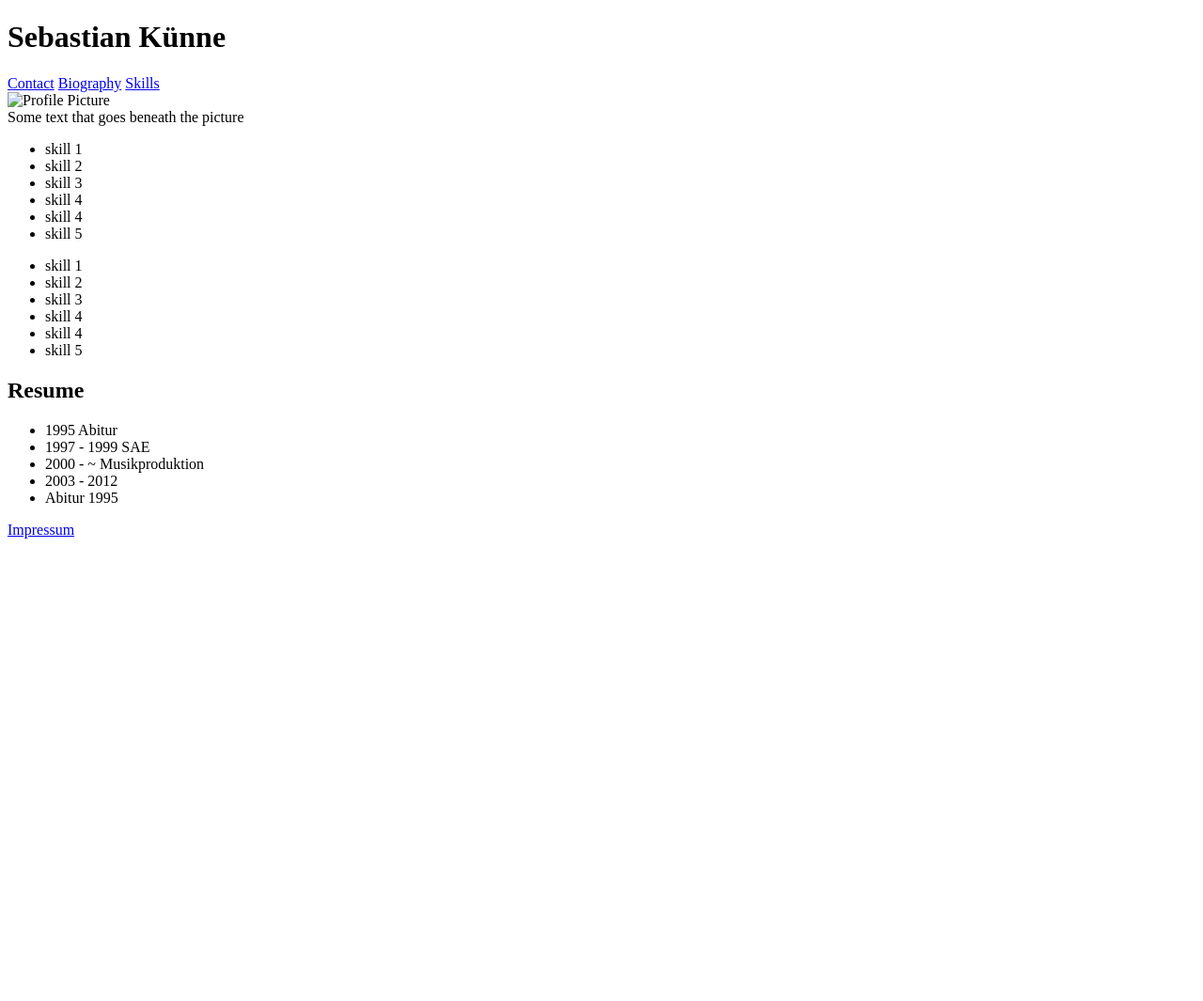
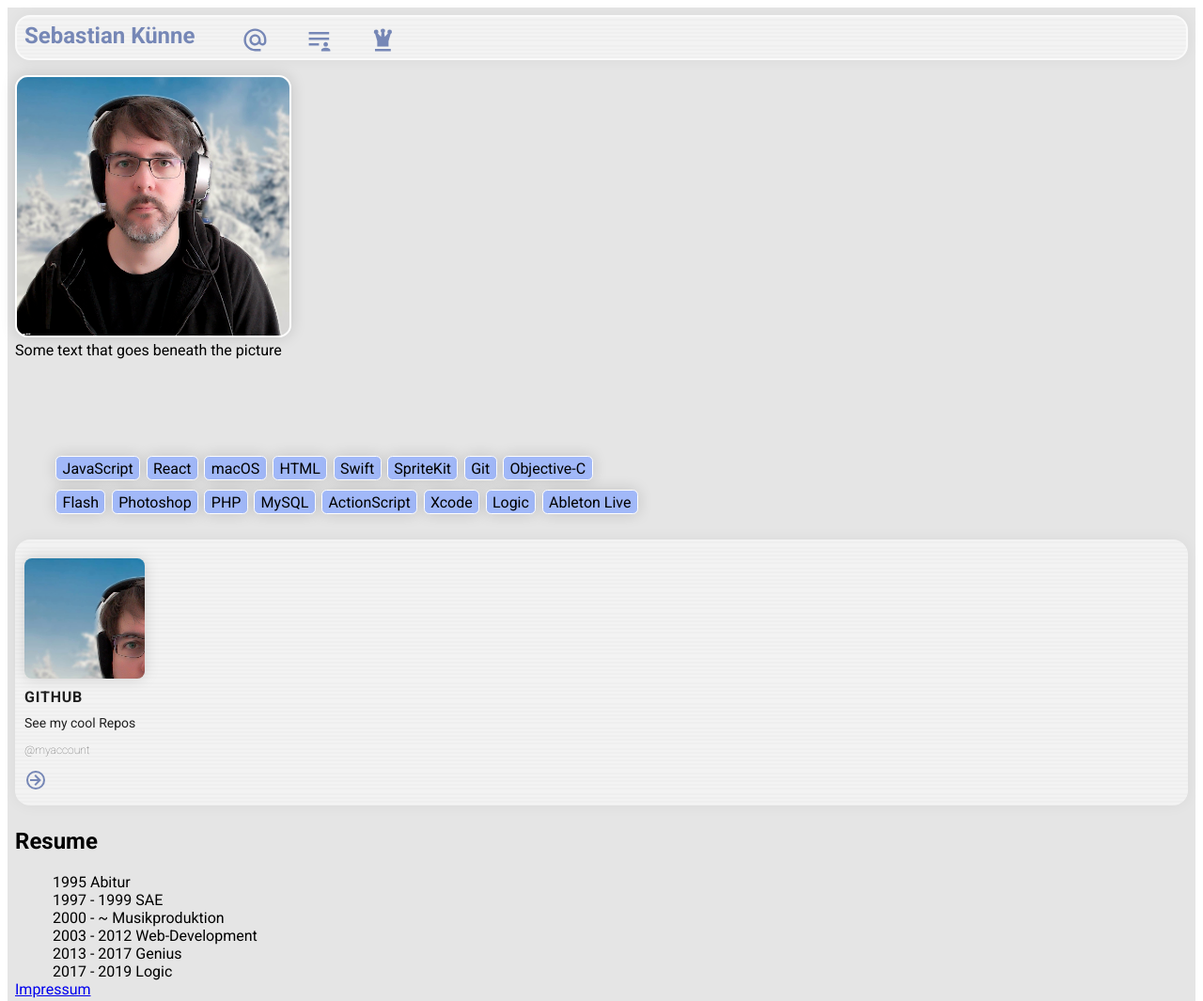
Before and after one commit to sebuzz/personal-webpage, a plain HTML site: page index.html in a window 1280 px wide. Shown: the top 1065 px of the page at 94% size. Before the commit the page ends 800 px from the top, so only its background shows below. Drawn offline with Linux system fonts and the light colour scheme.

Commit message:
backgrounds, colors and nav-bar-svgs

```diff
--- a/index.html
+++ b/index.html
@@ -2,52 +2,127 @@
 <html lang="en">
   <head>
     <meta charset="UTF-8" />
+    <title>Sebastian Künne</title>
     <meta http-equiv="X-UA-Compatible" content="IE=edge" />
     <meta name="viewport" content="width=device-width, initial-scale=1.0" />
-    <title>Document</title>
+    <link rel="stylesheet" href="style.css" />
+    <link rel="preconnect" href="https://fonts.googleapis.com" />
+    <link rel="preconnect" href="https://fonts.gstatic.com" crossorigin />
+    <link
+      href="https://fonts.googleapis.com/css2?family=Roboto:wght@100;400;500;700;900&display=swap"
+      rel="stylesheet"
+    />
   </head>
-
+  <div class="wrapper-body">
     <body>
-    <header>
+      <header class="main-header">
+        <div class="header-box">
           <h1>Sebastian Künne</h1>
-      <nav>
+          <nav class="nav-head">
             <div id="navigation">
-          <a href="#" class="link">Contact</a>
-          <a href="#" class="link active">Biography</a>
-          <a href="#skills" class="link">Skills</a>
+              <ul class="navigation__list">
+                <!-- <a href="#" class="link">Contact</a> -->
+                <li>
+                  <button class="icon-button">
+                    <a href="#contact"></a>
+                    <svg
+                      style="width: 1.2em; height: 1.2em"
+                      viewBox="0 0 24 24"
+                    >
+                      <path
+                        fill="currentColor"
+                        d="M12,15C12.81,15 13.5,14.7 14.11,14.11C14.7,13.5 15,12.81 15,12C15,11.19 14.7,10.5 14.11,9.89C13.5,9.3 12.81,9 12,9C11.19,9 10.5,9.3 9.89,9.89C9.3,10.5 9,11.19 9,12C9,12.81 9.3,13.5 9.89,14.11C10.5,14.7 11.19,15 12,15M12,2C14.75,2 17.1,3 19.05,4.95C21,6.9 22,9.25 22,12V13.45C22,14.45 21.65,15.3 21,16C20.3,16.67 19.5,17 18.5,17C17.3,17 16.31,16.5 15.56,15.5C14.56,16.5 13.38,17 12,17C10.63,17 9.45,16.5 8.46,15.54C7.5,14.55 7,13.38 7,12C7,10.63 7.5,9.45 8.46,8.46C9.45,7.5 10.63,7 12,7C13.38,7 14.55,7.5 15.54,8.46C16.5,9.45 17,10.63 17,12V13.45C17,13.86 17.16,14.22 17.46,14.53C17.76,14.84 18.11,15 18.5,15C18.92,15 19.27,14.84 19.57,14.53C19.87,14.22 20,13.86 20,13.45V12C20,9.81 19.23,7.93 17.65,6.35C16.07,4.77 14.19,4 12,4C9.81,4 7.93,4.77 6.35,6.35C4.77,7.93 4,9.81 4,12C4,14.19 4.77,16.07 6.35,17.65C7.93,19.23 9.81,20 12,20H17V22H12C9.25,22 6.9,21 4.95,19.05C3,17.1 2,14.75 2,12C2,9.25 3,6.9 4.95,4.95C6.9,3 9.25,2 12,2Z"
+                      />
+                    </svg>
+                  </button>
+                </li>
+                <!-- <a href="#" class="link active">Biography</a> -->
+                <li>
+                  <button class="icon-button">
+                    <svg
+                      style="width: 1.2em; height: 1.2em"
+                      viewBox="0 0 24 24"
+                    >
+                      <path
+                        fill="currentColor"
+                        d="M21 5V7H3V5H21M3 17H12V15H3V17M3 12H21V10H3V12M18 14C19.11 14 20 14.9 20 16S19.11 18 18 18 16 17.11 16 16 16.9 14 18 14M14 22V21C14 19.9 15.79 19 18 19S22 19.9 22 21V22H14Z"
+                      />
+                    </svg>
+                  </button>
+                </li>
+                <!-- <a href="#skills" class="link">Skills</a> -->
+                <li>
+                  <button class="icon-button">
+                    <svg
+                      style="width: 1.2em; height: 1.2em"
+                      viewBox="0 0 24 24"
+                    >
+                      <path
+                        fill="currentColor"
+                        d="M18,3A2,2 0 0,1 20,5C20,5.81 19.5,6.5 18.83,6.82L17,13.15V18H7V13.15L5.17,6.82C4.5,6.5 4,5.81 4,5A2,2 0 0,1 6,3A2,2 0 0,1 8,5C8,5.5 7.82,5.95 7.5,6.3L10.3,9.35L10.83,5.62C10.33,5.26 10,4.67 10,4A2,2 0 0,1 12,2A2,2 0 0,1 14,4C14,4.67 13.67,5.26 13.17,5.62L13.7,9.35L16.47,6.29C16.18,5.94 16,5.5 16,5A2,2 0 0,1 18,3M5,20H19V22H5V20Z"
+                      />
+                    </svg>
+                  </button>
+                </li>
+              </ul>
             </div>
           </nav>
+        </div>
       </header>
       <main>
         <div id="profile-pic">
-        <img src="#" alt="Profile Picture" />
+          <img class="profile-image" src="/pics/me.png" alt="Profile Picture" />
         </div>
         <div id="profile-pic-subtext">
           Some text that goes beneath the picture
         </div>
-      <div id="skills">
-        <ul>
-          <li>skill 1</li>
-          <li>skill 2</li>
-          <li>skill 3</li>
-          <li>skill 4</li>
-          <li>skill 4</li>
-          <li>skill 5</li>
+        <div id="skills" class="skills1">
+          <ul class="skills-list">
+            <li>JavaScript</li>
+            <li>React</li>
+            <li>macOS</li>
+            <li>HTML</li>
+            <li>Swift</li>
+            <li>SpriteKit</li>
+            <li>Git</li>
+            <li>Objective-C</li>
           </ul>
         </div>
         <div id="skills-2">
-        <ul>
-          <li>skill 1</li>
-          <li>skill 2</li>
-          <li>skill 3</li>
-          <li>skill 4</li>
-          <li>skill 4</li>
-          <li>skill 5</li>
+          <ul class="skills-list">
+            <li>Flash</li>
+            <li>Photoshop</li>
+            <li>PHP</li>
+            <li>MySQL</li>
+            <li>ActionScript</li>
+            <li>Xcode</li>
+            <li>Logic</li>
+            <li>Ableton Live</li>
           </ul>
         </div>
-      <div id="business-card">
+        <div class="card-container">
+          <div id="business-card" class="card">
+            <div class="card__image"></div>
+            <div class="card__headline">Github</div>
+            <div class="card__subtext">See my cool Repos</div>
+            <div>
+              <a class="card__link" href="https://www.github.com/sebuzz"
+                >@myaccount</a
+              >
+            </div>
+            <div>
+              <button class="icon-button" href="https://www.github.com/sebuzz">
+                <svg style="width: 24px; height: 24px" viewBox="0 0 24 24">
+                  <path
+                    fill="currentColor"
+                    d="M6,13V11H14L10.5,7.5L11.92,6.08L17.84,12L11.92,17.92L10.5,16.5L14,13H6M22,12A10,10 0 0,1 12,22A10,10 0 0,1 2,12A10,10 0 0,1 12,2A10,10 0 0,1 22,12M20,12A8,8 0 0,0 12,4A8,8 0 0,0 4,12A8,8 0 0,0 12,20A8,8 0 0,0 20,12Z"
+                  />
+                </svg>
+              </button>
+            </div>
             <div class="telefon"></div>
             <div class="mail"></div>
+          </div>
         </div>
         <section></section>
         <div id="my-cv" class="cv">
@@ -56,8 +131,9 @@
             <li>1995 Abitur</li>
             <li>1997 - 1999 SAE</li>
             <li>2000 - ~ Musikproduktion</li>
-          <li>2003 - 2012</li>
-          <li>Abitur 1995</li>
+            <li>2003 - 2012 Web-Development</li>
+            <li>2013 - 2017 Genius</li>
+            <li>2017 - 2019 Logic</li>
           </ul>
         </div>
       </main>
@@ -69,4 +145,5 @@
         </div>
       </footer>
     </body>
+  </div>
 </html>
--- /dev/null
+++ b/style.css
@@ -0,0 +1,274 @@
+* {
+  /* outline: 2px solid hotpink; */
+  box-sizing: border-box;
+}
+
+:root {
+  --background-color: hsl(280, 100.5%, 100%);
+  --highlight-color: rgb(161, 184, 248);
+  --darker-color: rgb(118, 135, 182);
+}
+
+html {
+  scroll-behavior: smooth;
+  /* background-color: hsl(360, 100, 30); */
+  background-color: var(--background-color);
+  font-family: "Roboto", "san-serif";
+}
+
+body {
+  background: #e5e5e5;
+  margin-left: 0.5em;
+  padding: 00.5em;
+  fill: currentColor;
+}
+
+h1 {
+  margin: 0 0.5em 0 0;
+  margin-top: 0.2em;
+  font-size: 1.5em;
+  color: var(--darker-color);
+}
+
+ul {
+  list-style-type: none;
+  margin: 0;
+  padding-bottom: 0;
+  padding-top: 0;
+}
+
+.wrapper-body {
+  /* margin: 0 auto; */
+
+  display: flexbox;
+  justify-content: center;
+}
+
+.main-header {
+  color: purple;
+  background-color: white;
+  background-image: url("pics/BG_tile.png");
+  position: sticky;
+  top: 0px;
+  padding-top: 0;
+  padding-bottom: 0;
+  padding-left: 0.5em;
+  height: 3em;
+  border: 0.15em solid rgb(250, 250, 250);
+  box-shadow: 0px 0px 16px rgba(0, 0, 0, 0.05);
+  border-radius: 16px;
+}
+
+.header-box {
+  display: flex;
+  align-items: center;
+}
+
+.navigation__list {
+  display: flex;
+  justify-content: right;
+  align-items: center;
+  color: var(--darker-color);
+}
+
+.navigation__list li {
+  /* margin-top: 20px; */
+
+  margin-right: 2em;
+}
+
+.skills1 {
+  padding-top: 100px;
+  margin-bottom: 0.2em;
+}
+
+.skills-2 {
+  margin-top: 0.2em;
+}
+
+.skills-list {
+  display: flex;
+  align-items: inherit;
+}
+
+.skills-list li {
+  padding: 0.2em 0.4em 0.11em 0.4em;
+  margin: 0.2rem;
+  border: white solid 0.05em;
+  box-shadow: 0px 0px 16px rgba(0, 0, 0, 0.15);
+  border-radius: 0.35em;
+  background-color: var(--highlight-color);
+}
+
+.card-container {
+}
+
+.profile-image {
+  margin-top: 1rem;
+  border: white solid 0.15em;
+  box-shadow: 0px 0px 16px rgba(0, 0, 0, 0.15);
+  border-radius: 0.85em;
+}
+
+/* Card */
+.card {
+  padding: 10px;
+  padding-bottom: 16px;
+
+  position: relative;
+  width: 90%vw;
+  height: 283px;
+  left: 0px;
+  top: 0px;
+
+  background: #ffffff;
+  background-image: url("pics/BG_tile.png");
+  /* Boxshadow_01 */
+  box-shadow: 0px 0px 16px rgba(0, 0, 0, 0.05);
+  border-radius: 16px;
+
+  /* Inside Auto Layout */
+  flex: none;
+  order: 0;
+  flex-grow: 0;
+  margin: 24px 0px;
+}
+
+.card__image {
+  /* Group 2 (1) 1 */
+
+  position: static;
+  width: 128px;
+  height: 128px;
+  left: 0px;
+  top: 0px;
+
+  background: url(/pics/me.png);
+  box-shadow: 0px 0px 16px rgba(0, 0, 0, 0.15);
+  border-radius: 8px;
+
+  /* Inside Auto Layout */
+  flex: none;
+  order: 0;
+  flex-grow: 0;
+  margin: 10px 0px;
+}
+
+.card__headline {
+  /* Twitter */
+
+  /* position: static; */
+  width: 62px;
+  height: 19px;
+  left: 0px;
+  top: 0px;
+
+  font-family: "Roboto", "sans-serif";
+  font-style: normal;
+  font-weight: bold;
+  font-size: 16px;
+  line-height: 19px;
+  /* identical to box height */
+  letter-spacing: 0.05em;
+  text-transform: uppercase;
+
+  color: #202020;
+
+  /* background-color: red; */
+
+  /* Inside Auto Layout */
+  flex: none;
+  order: 0;
+  flex-grow: 0;
+  margin: 8px 0px;
+}
+
+.card__subtext {
+  /* Follow me to learn about my thoughts. */
+
+  /* position: static; */
+  width: 122px;
+  height: 20px;
+  left: 0px;
+  top: 27px;
+
+  font-family: "Roboto", "sans-serif";
+  font-style: normal;
+  font-weight: normal;
+  font-size: 14px;
+  line-height: 20px;
+  /* identical to box height, or 143% */
+
+  color: #202020;
+
+  /* background-color: green; */
+
+  /* Inside Auto Layout */
+  flex: none;
+  order: 1;
+  flex-grow: 0;
+  margin: 8px 0px;
+}
+
+.card__link {
+  /* @myaccount */
+
+  /* position: static; */
+  width: 70px;
+  height: 14px;
+  left: 0px;
+  top: 0px;
+
+  font-family: "Roboto", "sans-serif";
+  font-style: normal;
+  font-weight: 300;
+  font-size: 12px;
+  line-height: 14px;
+  text-decoration: none;
+  /* identical to box height */
+
+  color: #6f6f6f;
+  /* background-color: orange; */
+
+  /* Inside Auto Layout */
+  flex: none;
+  order: 0;
+  flex-grow: 0;
+  margin: 8px 0px;
+}
+
+.card__link:hover {
+  padding: 0.2em 0.4em 0.11em 0.4em;
+  border: white solid 0.05em;
+  border-radius: 0.55em;
+  background-color: var(--highlight-color);
+  color: white;
+}
+
+.icon-button {
+  display: flex;
+  align-items: center;
+  justify-content: center;
+  width: 2em;
+  height: 2em;
+  font-size: 24px;
+  margin: 0 0 -12px -12px;
+  padding: 0;
+  border: 0;
+  border-radius: 50%;
+  background: none;
+  color: var(--darker-color);
+}
+
+.icon-button:hover {
+  background: rgba(0, 0, 0, 0.1);
+}
+
+.icon-button:active {
+  background: rgba(0, 0, 0, 0.6);
+}
+
+.icon-button__icon {
+  height: 1em;
+  width: 1em;
+}
```
Also changed, not shown: pics/BG_tile.png (added), pics/me.png (added). Lines whose indentation alone changed are shown as unchanged.
